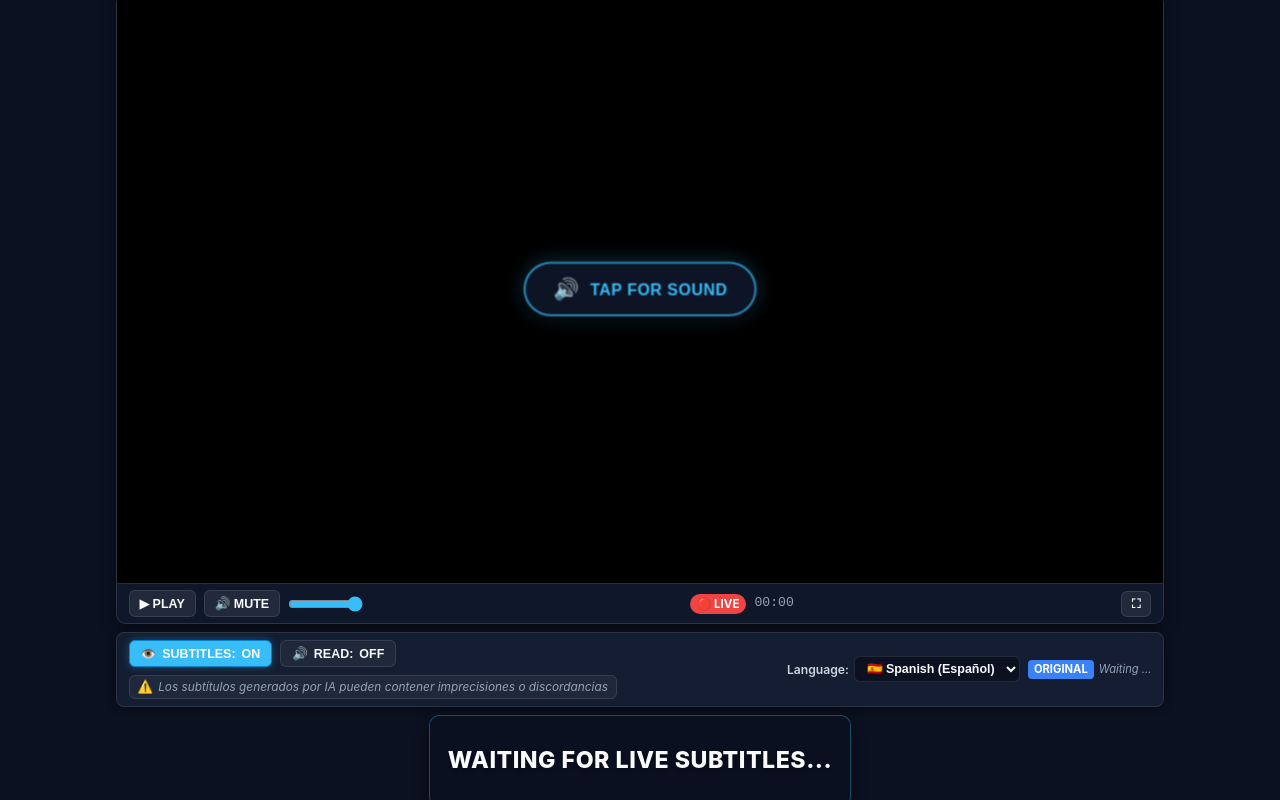
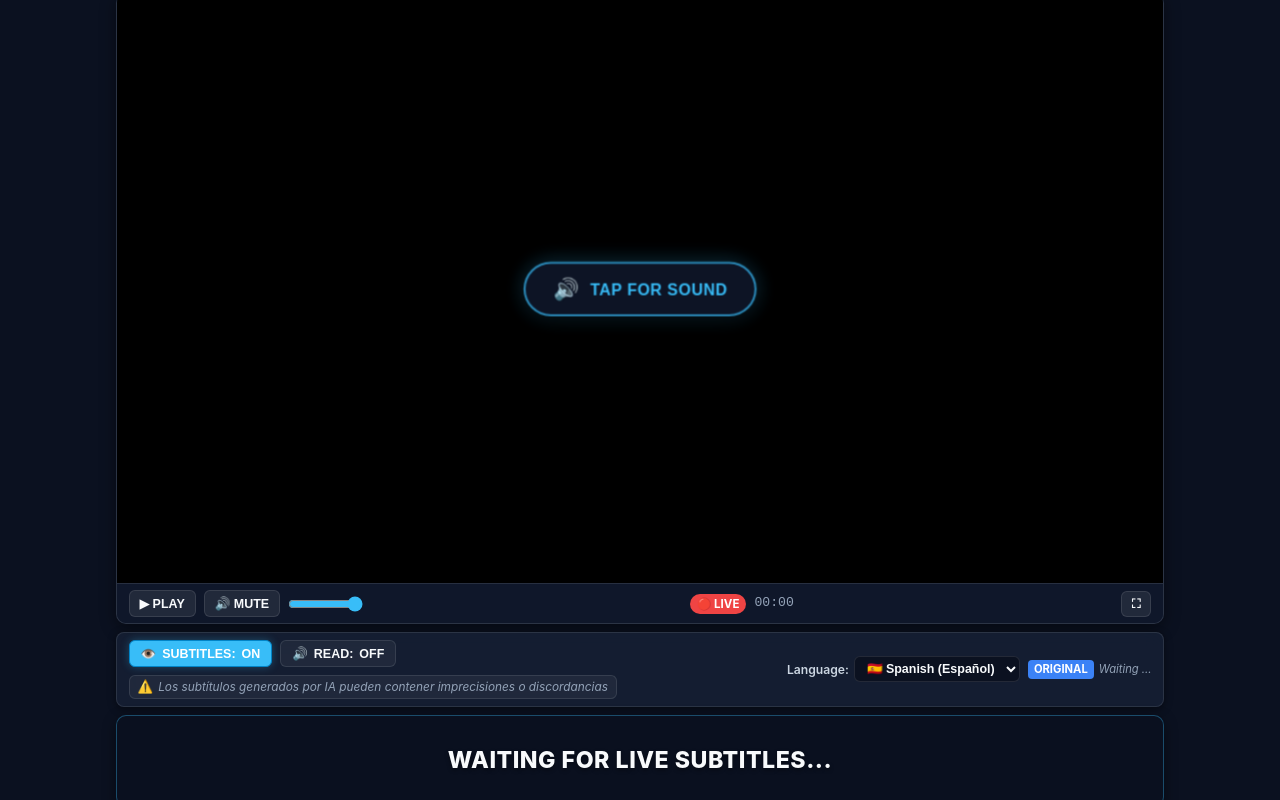
Before and after one commit to alxcouto/ARI2026WebClient, a website: page index.html in a window 1280 px wide. Drawn offline with nearby package versions, Linux system fonts and the light colour scheme; no server answers.

Commit message:
fix: subtitle box fixed width matching controls, stable 16:9 fullscreen layout

```diff
--- a/script.js
+++ b/script.js
@@ -422,6 +422,10 @@
     function updateFullscreenButtonIcon() {
         if (!btnCustomFs) return;
         const isFs = !!(document.fullscreenElement || document.webkitFullscreenElement);
+        const container = document.querySelector('.app-container');
+        if (container) {
+            container.classList.toggle('is-fullscreen', isFs);
+        }
         btnCustomFs.textContent = isFs ? '🗗' : '⛶';
         btnCustomFs.title = isFs ? 'Exit Fullscreen' : 'Toggle Fullscreen';
         emitAnalytics(isFs ? 'fullscreen_enter' : 'fullscreen_exit', getPlayerSnapshot());
--- a/style.css
+++ b/style.css
@@ -83,7 +83,7 @@ html, body {
 .main-content {
     display: flex;
     flex-direction: column;
-    align-items: center;
+    align-items: stretch;
     gap: 8px;
     width: 100%;
     /* Strict 16:9 alignment: controls & subtitles never exceed the 16:9 player width */
@@ -429,12 +429,16 @@ html, body {
 
 /* --- 3. Subtitle Display Box (Clean 2-line display) --- */
 .subtitle-section {
+    width: 100%;
     flex: 0 0 auto;
     display: flex;
     flex-direction: column;
+    box-sizing: border-box;
 }
 
 .subtitle-box {
+    width: 100%;
+    box-sizing: border-box;
     background: var(--subtitle-bg);
     border: 1px solid var(--subtitle-border);
     border-radius: 10px;
@@ -442,6 +446,7 @@ html, body {
     padding: 10px 18px;
     height: 92px;
     min-height: 92px;
+    max-height: 92px;
     display: flex;
     align-items: center;
     justify-content: center;
@@ -479,36 +484,80 @@ html, body {
 }
 
 /* --- Fullscreen Enhancements --- */
-:fullscreen .app-container,
-:-webkit-full-screen .app-container {
-    padding: 0;
-    border-radius: 0;
+:fullscreen,
+:-webkit-full-screen,
+.app-container.is-fullscreen {
+    background-color: #050508 !important;
+    padding: 12px !important;
+    width: 100vw !important;
+    height: 100vh !important;
+    max-height: 100vh !important;
+    display: flex !important;
+    flex-direction: column !important;
+    align-items: center !important;
+    justify-content: center !important;
+    overflow: hidden !important;
 }
 
 :fullscreen .main-content,
-:-webkit-full-screen .main-content {
-    max-width: 100%;
-    height: 100vh;
+:-webkit-full-screen .main-content,
+.app-container.is-fullscreen .main-content {
+    width: 100% !important;
+    max-width: min(calc(100vw - 32px), calc((100vh - 190px) * (16 / 9))) !important;
+    height: auto !important;
+    max-height: 100vh !important;
+    display: flex !important;
+    flex-direction: column !important;
+    align-items: stretch !important;
+    justify-content: center !important;
+    gap: 8px !important;
+    margin: auto !important;
+}
+
+:fullscreen .player-section,
+:-webkit-full-screen .player-section,
+.app-container.is-fullscreen .player-section {
+    width: 100% !important;
+    flex: 0 0 auto !important;
+    border-radius: 10px !important;
 }
 
 :fullscreen .player-wrapper,
-:-webkit-full-screen .player-wrapper {
-    flex: 1;
-    aspect-ratio: auto;
+:-webkit-full-screen .player-wrapper,
+.app-container.is-fullscreen .player-wrapper {
+    width: 100% !important;
+    aspect-ratio: 16 / 9 !important;
+    position: relative !important;
+    overflow: hidden !important;
+}
+
+:fullscreen .controls-section,
+:-webkit-full-screen .controls-section,
+.app-container.is-fullscreen .controls-section {
+    width: 100% !important;
+    flex: 0 0 auto !important;
+}
+
+:fullscreen .subtitle-section,
+:-webkit-full-screen .subtitle-section,
+.app-container.is-fullscreen .subtitle-section {
+    width: 100% !important;
+    flex: 0 0 auto !important;
 }
 
 :fullscreen .subtitle-box,
-:-webkit-full-screen .subtitle-box {
-    border-radius: 0;
-    border-left: none;
-    border-right: none;
-    border-bottom: none;
-    height: 110px;
+:-webkit-full-screen .subtitle-box,
+.app-container.is-fullscreen .subtitle-box {
+    width: 100% !important;
+    height: 96px !important;
+    min-height: 96px !important;
+    border-radius: 10px !important;
 }
 
 :fullscreen .subtitle-text,
-:-webkit-full-screen .subtitle-text {
-    font-size: 1.85rem;
+:-webkit-full-screen .subtitle-text,
+.app-container.is-fullscreen .subtitle-text {
+    font-size: 1.65rem !important;
 }
 
 /* --- Responsive Adaptations --- */
```
